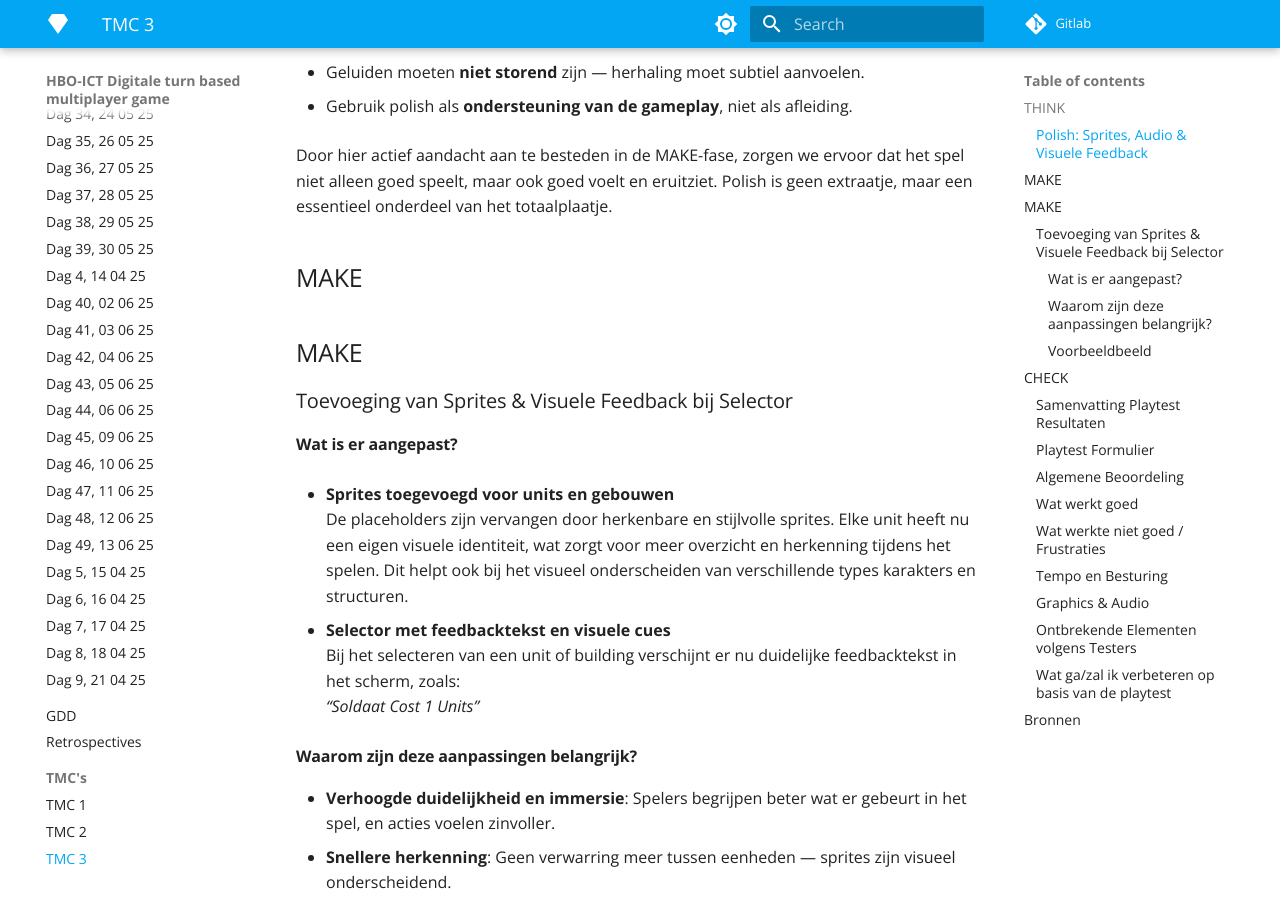
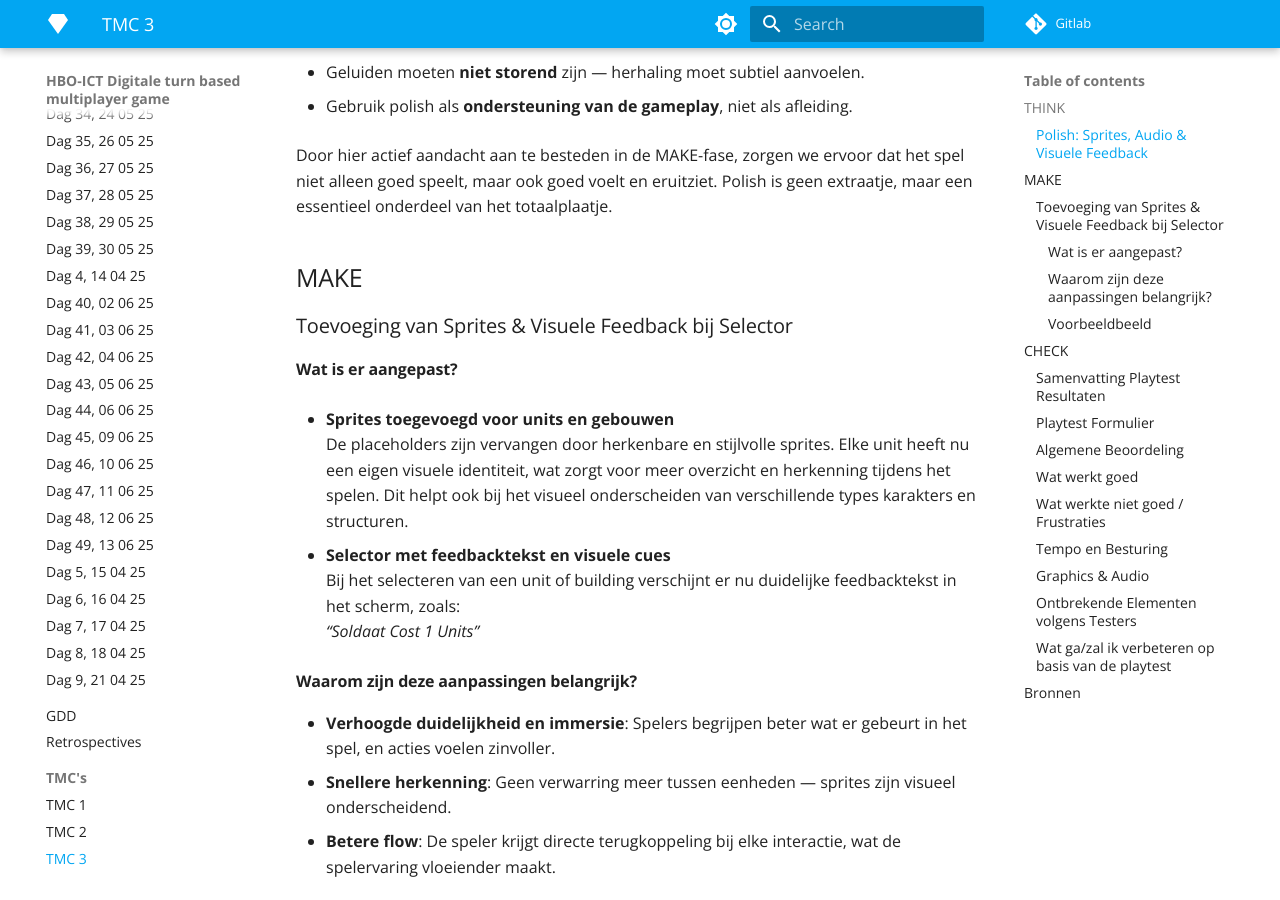
Before and after one commit to lieuweZ/HexFront, an MkDocs documentation site: the page built from docs/TMC's/TMC_3/TMC 3.md, in a window 1280 px wide and 900 px high, scrolled down 938 px. Built offline with MkDocs 1.6.1 and Material for MkDocs 9.7.7, drawn with Linux system fonts in a browser that asks for light colours; nearby versions of some CDN libraries; library files that are not in the unit come from our copies.

Commit message:
Update file TMC 3.md

```diff
--- a/docs/TMC's/TMC_3/TMC 3.md
+++ b/docs/TMC's/TMC_3/TMC 3.md
@@ -36,8 +36,6 @@ Polish bepaalt in grote mate hoe "af" en professioneel een game aanvoelt. Het ga
 -   Gebruik polish als **ondersteuning van de gameplay**, niet als afleiding.
 
 Door hier actief aandacht aan te besteden in de MAKE-fase, zorgen we ervoor dat het spel niet alleen goed speelt, maar ook goed voelt en eruitziet. Polish is geen extraatje, maar een essentieel onderdeel van het totaalplaatje.
-
-## MAKE
 
 ## MAKE
 
```
